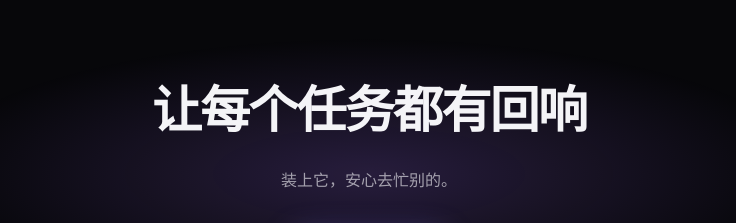
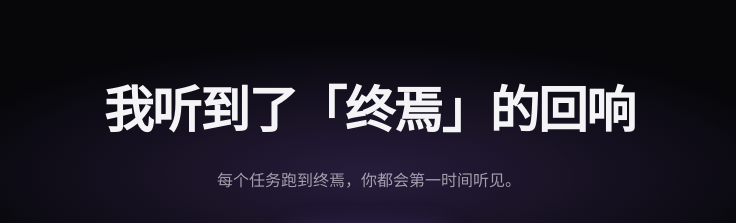
Before and after one commit to iDev-agent/home, a plain HTML site: page docs/index.html in a window 1280 px wide. Shown: the part 2351-2574 px from the top of the page, without its empty margins (271-1007 px from the left). Drawn offline with Linux system fonts and the light colour scheme; no server answers.

Commit message:
feat: 官网标语改为「我听到了『终焉』的回响」
致敬《十日终焉》的「回响」梗，呼应 idev-inbox「任务完成即提醒」的内核；
同句加了 console 彩蛋。

Co-Authored-By: Claude Opus 4.8 (1M context) <noreply@anthropic.com>

```diff
--- a/docs/index.html
+++ b/docs/index.html
@@ -272,8 +272,8 @@
 
       <section class="final">
         <div class="glow"></div>
-        <h2 class="reveal">让每个任务都有回响</h2>
-        <p class="reveal">装上它，安心去忙别的。</p>
+        <h2 class="reveal">我听到了「终焉」的回响</h2>
+        <p class="reveal">每个任务跑到终焉，你都会第一时间听见。</p>
         <div class="cta reveal">
           <a class="btn btn-primary" id="download2" href="https://github.com/iDev-agent/home/releases/latest">下载 macOS 版</a>
         </div>
@@ -285,6 +285,12 @@
     </div>
 
     <script>
+      // 「我听到了『终焉』的回响」—— 致敬《十日终焉》
+      console.log(
+        "%c我听到了「终焉」的回响 ",
+        "font-size:15px;font-weight:700;padding:6px 0;background:linear-gradient(110deg,#6ea0ff,#a78bff,#f5a3c7,#ffb86b);-webkit-background-clip:text;background-clip:text;color:transparent;"
+      );
+
       // 最新 release → 下载按钮直链 + 版本号（public 仓库匿名可调）
       fetch("https://api.github.com/repos/iDev-agent/home/releases/latest")
         .then((r) => (r.ok ? r.json() : null))
```
